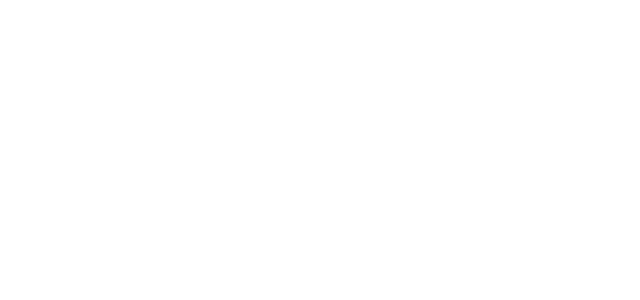
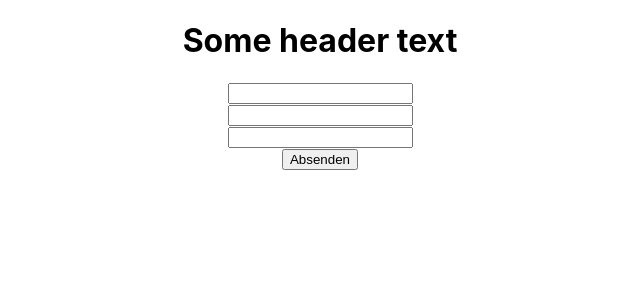
Before and after one commit to olavschuermann/react-hooks-playground1, a React (Create React App) app: page / in a window 1280 px wide. Shown: the top 300 px of the page, without its empty margins (320-960 px from the left). Built offline with nearby package versions, Linux system fonts and the light colour scheme.

Commit message:
building structure of ask questions app

```diff
--- a/src/App.js
+++ b/src/App.js
@@ -4,6 +4,13 @@
 function App() {
   return (
     <div className="App">
+      <h1>Some header text</h1>
+      <form>
+        <input type="text" name="First question to ask" /><br />
+        <input type="text" name="Second question to ask" /><br />
+        <input type="text" name="Third question to ask" /><br />
+        <input type="submit" value="Absenden" />
+      </form>
     </div>
   );
 }
```
